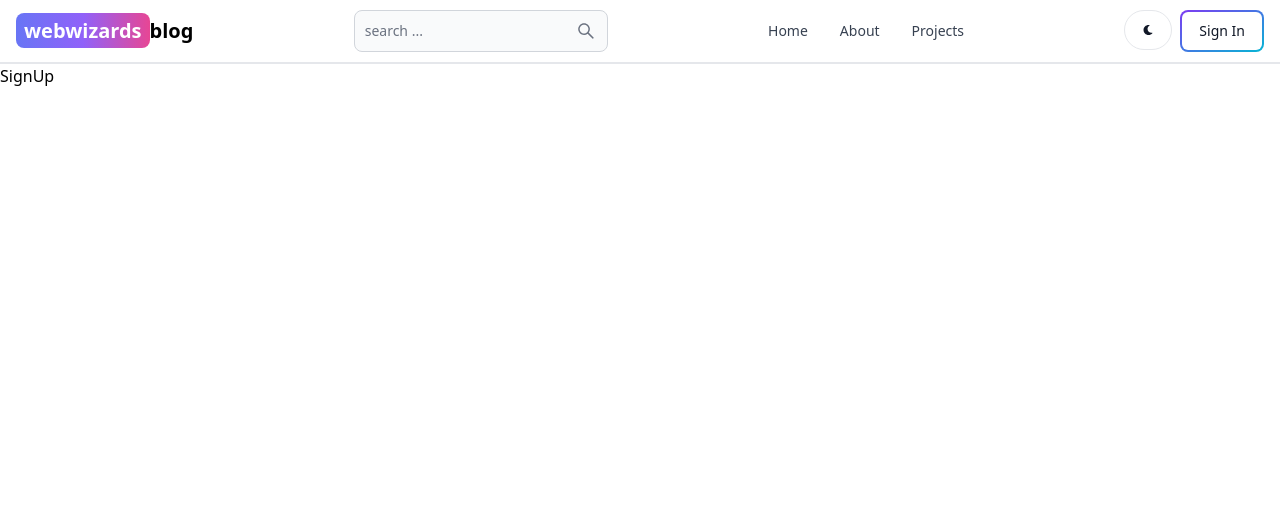
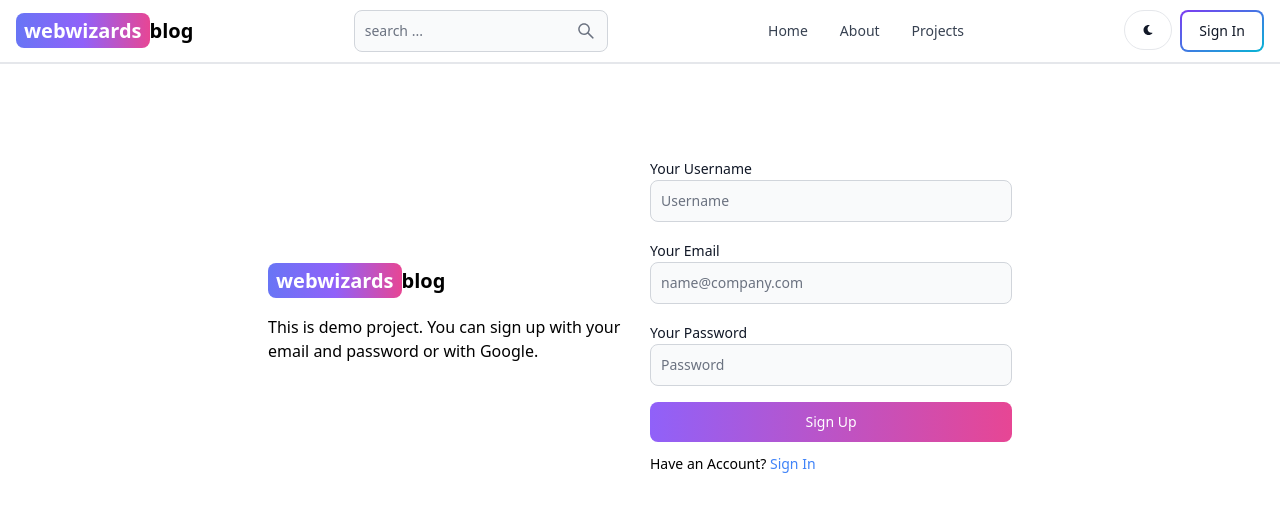
Before and after one commit to wizardsWeb/mern-blog, a React app in the folder frontend/: page /sign-up in a window 1280 px wide. Shown: the top 512 px of the page. Built offline with nearby package versions, Linux system fonts and the light colour scheme; the HTML template or start-up script is replaced by a standard one.

Commit message:
complete signup page UI

```diff
--- a/frontend/src/assets/pages/SignUp.jsx
+++ b/frontend/src/assets/pages/SignUp.jsx
@@ -1,10 +1,68 @@
+import { Button, Label, TextInput } from 'flowbite-react'
 import React from 'react'
+import { Link } from 'react-router-dom'
 
 const SignUp = () => {
   return (
-    <div>
-      SignUp
-    </div>
+    <>
+      <div className="min-h-screen mt-20">
+        <div className="flex gap-5 p-3 max-w-3xl mx-auto flex-col  md:flex-row md:items-center">
+
+          {/* Left */}
+          <div className="flex-1">
+            <Link to="/" className='text-4xl sm:text-xl font-bold dark:text-white'>
+                <span className='px-2 py-1 bg-gradient-to-r from-indigo-500 via-purple-500 to-pink-500 rounded-lg text-white'>
+                    webwizards
+                </span>
+                    blog
+            </Link>
+            <p className='text-xm mt-5'>
+              This is demo project. You can sign up with your email and password
+              or with Google.
+            </p>
+          </div>
+
+          {/* Right */}
+          <div className='flex-1'>
+            <form className='flex flex-col gap-4'>
+              <div>
+                <Label value='Your Username' />
+                <TextInput
+                  type='text'
+                  placeholder='Username'
+                  id='username'
+                  />
+              </div>
+              <div>
+                <Label value='Your Email' />
+                <TextInput
+                  type='text'
+                  placeholder='name@company.com'
+                  id='email'
+                  />
+              </div>
+              <div>
+                <Label value='Your Password' />
+                <TextInput
+                  type='text'
+                  placeholder='Password'
+                  id='password'
+                  />
+              </div>
+              <Button gradientDuoTone='purpleToPink' type='submit' className=''>
+                Sign Up
+              </Button>
+            </form>
+            <div className="text-sm mt-3">
+              <Link to='/sign-in' className='text-blue-500'>
+              <span className='text-black'>Have an Account? </span>
+                Sign In
+              </Link>
+            </div>
+          </div>
+        </div>
+      </div>
+    </>
   )
 }
 
```
